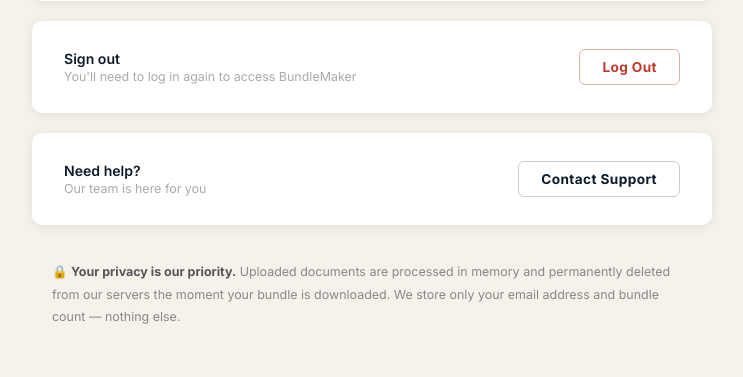
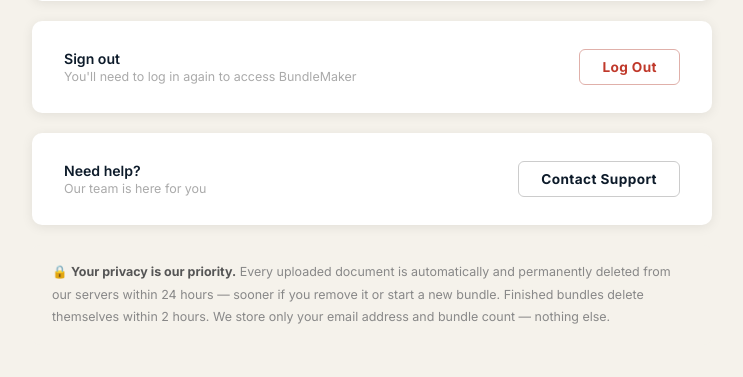
Before and after one commit to AmieOnda2013/bundlemaker, a Flask app: page /account in a window 1280 px wide. Shown: the part 1117-1494 px from the top of the page, without its empty margins (268-1011 px from the left). Run offline with Flask 3, Linux system fonts and the light colour scheme; the visitor is signed in with stand-in values (Sample User, id 1).

Commit message:
Align all remaining privacy claims with actual retention behaviour
account, terms, login, and register pages still promised
deletion 'immediately after download' — updated to the accurate
guarantee: within 24 hours of upload (sooner on removal/new bundle),
bundles within 2 hours.

Co-Authored-By: Claude Fable 5 <noreply@anthropic.com>

```diff
--- a/templates/account.html
+++ b/templates/account.html
@@ -340,8 +340,9 @@
 
   <div class="privacy-box">
     🔒 <strong style="color:#555">Your privacy is our priority.</strong>
-    Uploaded documents are processed in memory and permanently deleted from our servers
-    the moment your bundle is downloaded. We store only your email address and bundle count — nothing else.
+    Every uploaded document is automatically and permanently deleted from our servers within 24 hours —
+    sooner if you remove it or start a new bundle. Finished bundles delete themselves within 2 hours.
+    We store only your email address and bundle count — nothing else.
   </div>
 </body>
 </html>
--- a/templates/login.html
+++ b/templates/login.html
@@ -159,8 +159,8 @@
     </div>
 
     <div class="privacy-note">
-      🔒 Your documents are processed in memory and permanently deleted<br/>
-      after download. We never store your legal files.
+      🔒 Every uploaded document is automatically and permanently deleted<br/>
+      within 24 hours. We never read, keep, or share your legal files.
     </div>
   </div>
 </body>
--- a/templates/register.html
+++ b/templates/register.html
@@ -146,8 +146,8 @@
     </div>
 
     <div class="privacy-note">
-      🔒 Your documents are processed in memory and permanently deleted<br/>
-      after download. We never store your legal files.
+      🔒 Every uploaded document is automatically and permanently deleted<br/>
+      within 24 hours. We never read, keep, or share your legal files.
     </div>
 
     <div class="terms">
--- a/templates/terms.html
+++ b/templates/terms.html
@@ -56,7 +56,7 @@
 
     <h2>4. Your Documents</h2>
     <div class="highlight">
-      You retain full ownership of all documents you upload. BundleMaker claims no rights to your content. Documents are deleted from our servers immediately after your bundle is generated and downloaded.
+      You retain full ownership of all documents you upload. BundleMaker claims no rights to your content. Every uploaded document is automatically and permanently deleted from our servers within 24 hours of upload — sooner if you remove it or start a new bundle. Generated bundles are automatically deleted within 2 hours.
     </div>
     <p>By uploading documents, you confirm that you have the legal right to do so and that processing them through BundleMaker does not violate any applicable law, court order, or confidentiality obligation.</p>
 
```
